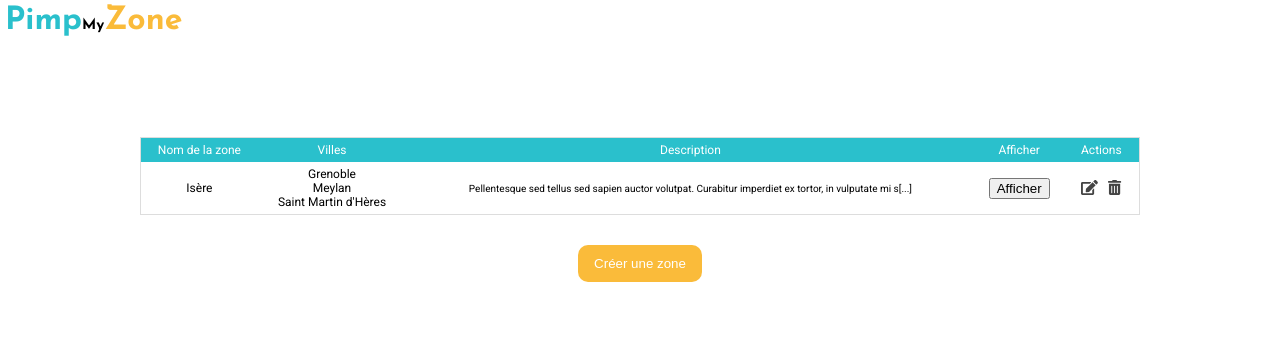
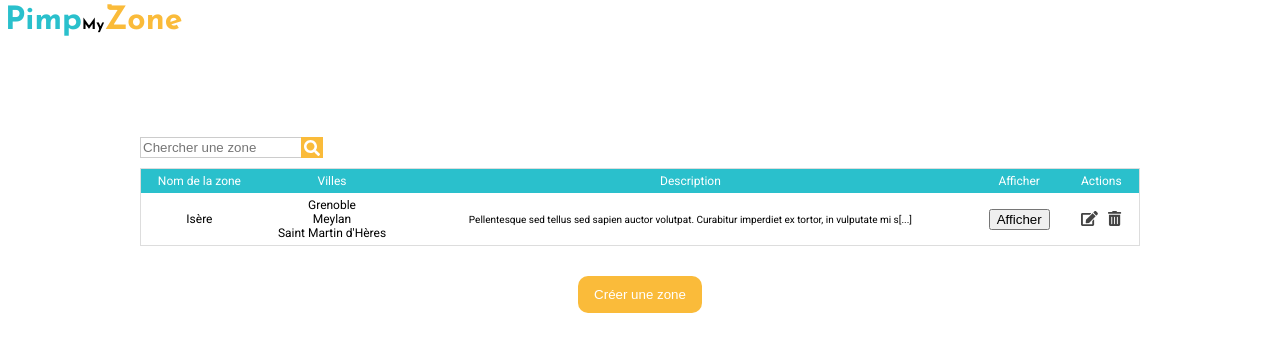
Before and after one commit to Theophane38/ascanio-test, a React (Create React App) app: page / in a window 1280 px wide. Shown: the top 352 px of the page. Built offline with nearby package versions, Linux system fonts and the light colour scheme.

Commit message:
Adding serachBar for areas

```diff
--- a/src/App.css
+++ b/src/App.css
@@ -22,6 +22,25 @@
   width: 1000px;
   margin: auto;
   margin-top: 100px;;
+}
+.App .searchBar {
+  margin-bottom: 10px;;
+}
+.App .searchBar input {
+  vertical-align: top;
+  border: 1px solid #ccc;
+  padding: 2px
+}
+.App .searchBar input:focus {
+  border: 1px solid #fabb3a;
+  outline: none;
+}
+.App .searchBar svg {
+  background-color: #fabb3a;
+  padding: 3px 3px 2px 3px;
+  margin-left: -22px;
+  color: #fff;
+  vertical-align: text-bottom;
 }
 .App table {
   width: 100%;
--- a/src/components/home.js
+++ b/src/components/home.js
@@ -1,11 +1,24 @@
 import React from 'react';
 import ItemAreaList from './itemAreaList'
 import {Link} from "react-router-dom"
+import { FontAwesomeIcon } from '@fortawesome/react-fontawesome'
+import { faSearch } from '@fortawesome/free-solid-svg-icons'
+
 
 class Home extends React.Component {
 
     constructor(props){
         super(props)
+        this.state = {
+            searchValue: ''
+        }
+        this.handleChangeSearch = this.handleChangeSearch.bind(this)
+    }
+
+    handleChangeSearch(event){
+        this.setState({
+            searchValue: event.target.value
+        })
     }
 
     render(){
@@ -14,12 +27,20 @@ class Home extends React.Component {
 
         if (areas.length > 0){
             for(let i = 0; i < areas.length; i++) {
+                if (areas[i].name.toUpperCase().indexOf(this.state.searchValue.toUpperCase()) > -1){
+                    myList.push(
+                        <ItemAreaList id={i}
+                            editArea={this.props.editArea}
+                            deleteArea={this.props.deleteArea}
+                            area={areas[i]}
+                        />
+                    )
+                }
+            } if (myList.length === 0){
                 myList.push(
-                    <ItemAreaList id={i}
-                        editArea={this.props.editArea}
-                        deleteArea={this.props.deleteArea}
-                        area={areas[i]}
-                    />
+                    <tr>
+                        <td colSpan={5}>Aucune zone correspondante.</td>
+                    </tr>
                 )
             }
         } else {
@@ -32,6 +53,9 @@ class Home extends React.Component {
 
         return (
             <div className="home">
+                <div className="searchBar">
+                    <input type='text' onChange={this.handleChangeSearch} placeholder="Chercher une zone"/><FontAwesomeIcon icon={faSearch}/>
+                </div>
                 <table cellspacing="0" cellpadding="0">
                     <thead>
                         <tr>
```
